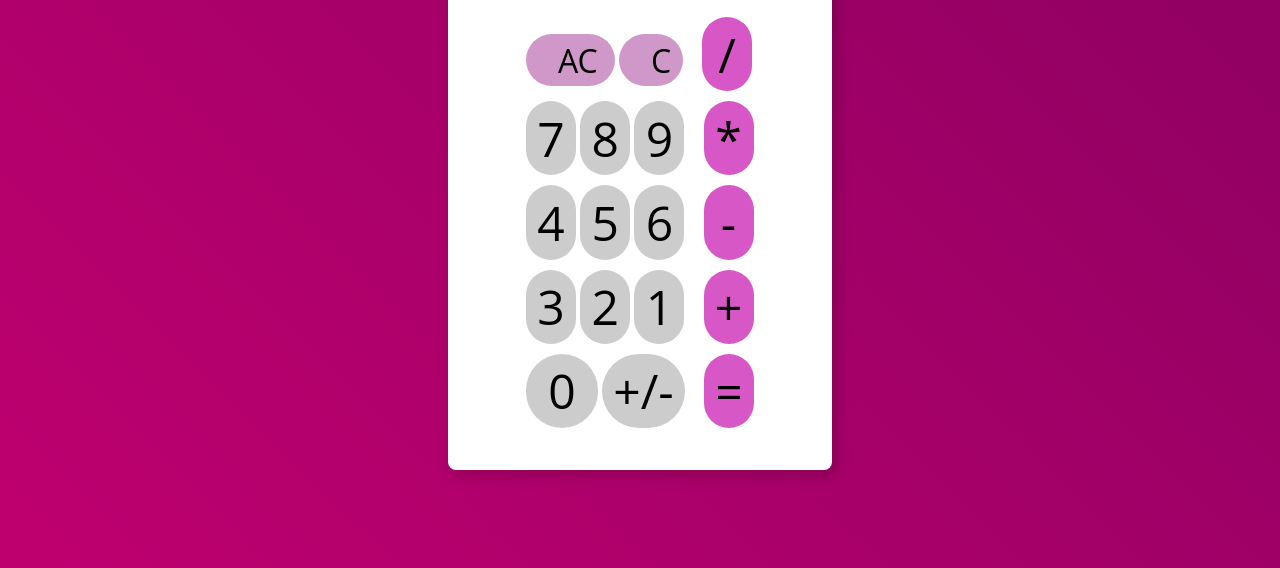
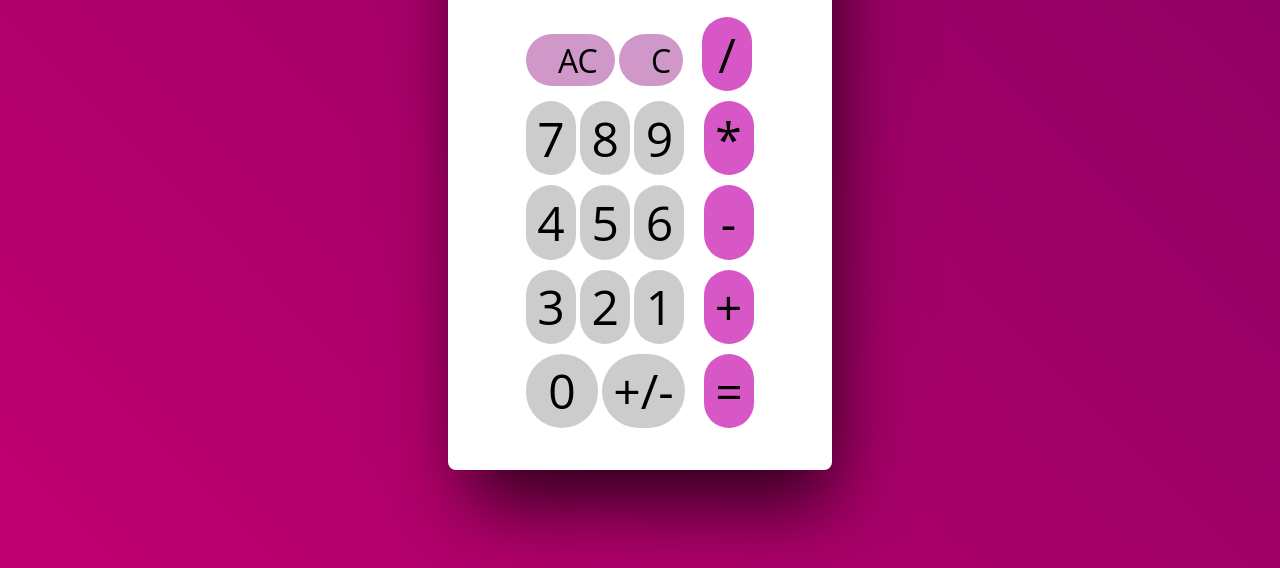
Before and after one commit to GuilhermeMesquita/calc.iv2, a plain HTML site: page index.html in a window 1280 px wide. Shown: the part 232-800 px from the top of the page. Drawn offline with nearby package versions, Linux system fonts and the light colour scheme.

Commit message:
mudanças css

```diff
--- a/main.js
+++ b/main.js
@@ -110,6 +110,6 @@ const mostraRes = (operacao) => {
     }
 
     atualizaDisplay();
+    numero_novo = true;
     historico_div_text.innerText = "";
-    numero_novo = true;
 }
--- a/style.css
+++ b/style.css
@@ -42,7 +42,9 @@ body {
     width: 30%;
     min-height: 48vh;
     padding: 2em;
-    box-shadow: 5px 5px 15px rgba(0, 0, 0, 0.2);
+    -webkit-box-shadow: 10px 43px 72px -10px rgba(0,0,0,0.75);
+    -moz-box-shadow: 10px 43px 72px -10px rgba(0,0,0,0.75);
+    box-shadow: 10px 43px 72px -10px rgba(0,0,0,0.75);
     border-radius: 8px;
 }
 
```
